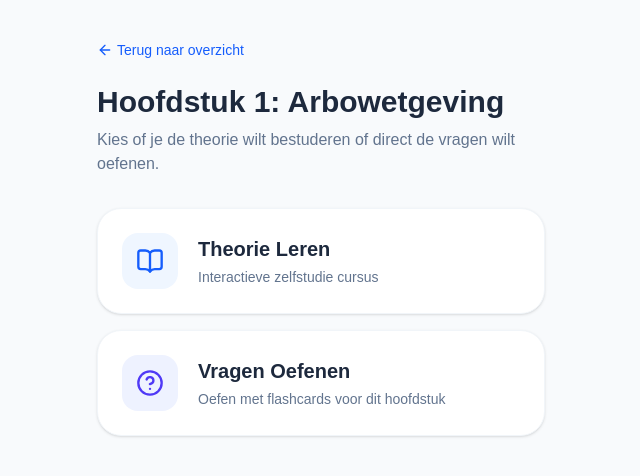
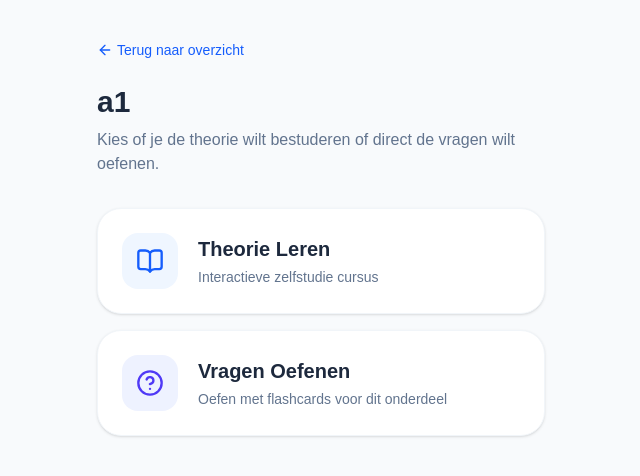
Before and after one commit to nicolaswim/vca-vol-quiz, a Next.js app: page /course/a1 in a window 1280 px wide. Shown: the top 476 px of the page, without its empty margins (319-959 px from the left). Built offline with nearby package versions, Linux system fonts and the light colour scheme; no server answers; the database is empty.

Commit message:
feat: fetch chapter title from db dynamically in ChapterHub

```diff
--- a/src/app/course/[chapter]/page.tsx
+++ b/src/app/course/[chapter]/page.tsx
@@ -1,15 +1,23 @@
 import Link from 'next/link';
 import { BookOpen, HelpCircle, ArrowLeft } from 'lucide-react';
+import { PrismaClient } from '@prisma/client';
+
+const prisma = new PrismaClient();
 
 export default async function ChapterHub({ params }: { params: Promise<{ chapter: string }> }) {
   const resolvedParams = await params;
 
-  // Format the title beautifully
   let displayTitle = resolvedParams.chapter;
-  if (displayTitle === 'a1') displayTitle = 'Hoofdstuk 1: Arbowetgeving';
-  if (displayTitle === 'a2') displayTitle = 'Hoofdstuk 2: Gevaren, risico\'s en preventie';
-  if (displayTitle === 'a3') displayTitle = 'Hoofdstuk 3: Ongevallen en Noodsituaties';
-  if (displayTitle === 'a_vragen_1') displayTitle = 'Oefentoets A1';
+  try {
+      const deck = await prisma.deck.findUnique({
+          where: { id: resolvedParams.chapter }
+      });
+      if (deck) {
+          displayTitle = deck.title;
+      }
+  } catch(e) {
+      console.error(e);
+  }
 
   return (
     <div className="min-h-screen bg-slate-50 flex flex-col items-center py-10 px-4">
@@ -18,7 +26,7 @@ export default async function ChapterHub({ params }: { params: Promise<{ chapter
           <ArrowLeft size={16} className="mr-1" /> Terug naar overzicht
         </Link>
 
-        <h1 className="text-3xl font-bold text-slate-800 mb-2 capitalize">{displayTitle}</h1>
+        <h1 className="text-3xl font-bold text-slate-800 mb-2">{displayTitle}</h1>
         <p className="text-slate-500 mb-8">Kies of je de theorie wilt bestuderen of direct de vragen wilt oefenen.</p>
 
         <div className="space-y-4">
@@ -38,7 +46,7 @@ export default async function ChapterHub({ params }: { params: Promise<{ chapter
             </div>
             <div>
               <h2 className="font-bold text-slate-800 text-xl mb-1">Vragen Oefenen</h2>
-              <p className="text-sm text-slate-500">Oefen met flashcards voor dit hoofdstuk</p>
+              <p className="text-sm text-slate-500">Oefen met flashcards voor dit onderdeel</p>
             </div>
           </Link>
         </div>
```
